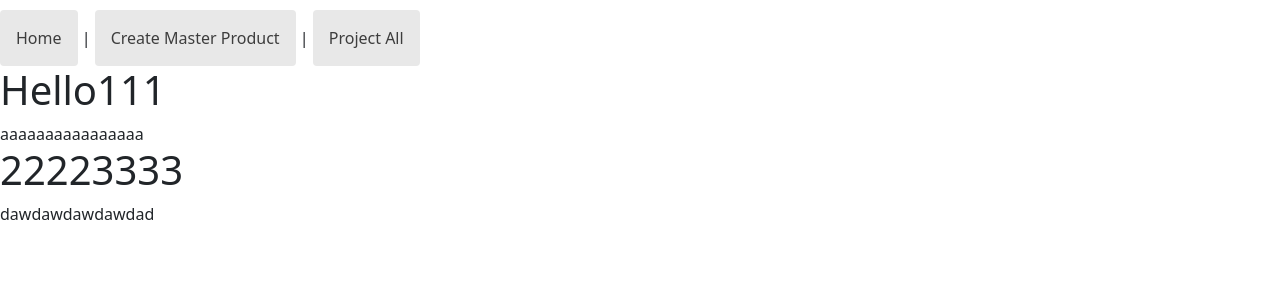
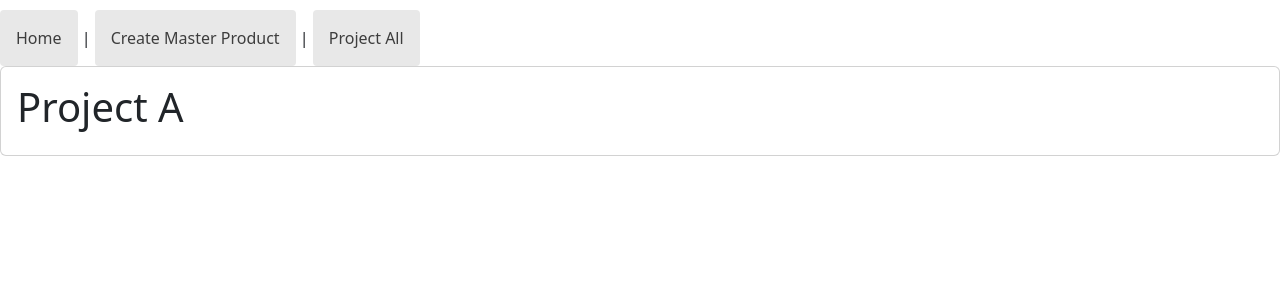
Before and after one commit to Pirapatr1999/PirapatRunepenProject, an Angular app in the folder PirapatR/: page /ProjectAll/Project-A in a window 1280 px wide. Shown: the top 300 px of the page. Built offline with nearby package versions, Linux system fonts and the light colour scheme.

Commit message:
Pirapat
Project A

```diff
--- a/PirapatR/src/app/project-all/project-a/project-a.component.html
+++ b/PirapatR/src/app/project-all/project-a/project-a.component.html
@@ -1,4 +1,9 @@
-<h1>Hello111</h1>
-aaaaaaaaaaaaaaaa
-<h1>22223333</h1>
-dawdawdawdawdad
+<div class="card">
+  <div class="card-body">
+    <div>
+      <h1>Project A</h1>
+    </div>
+
+
+  </div>
+</div>
```
Also changed, not shown: 1 other file (tests, documents, lock files or other folders).
